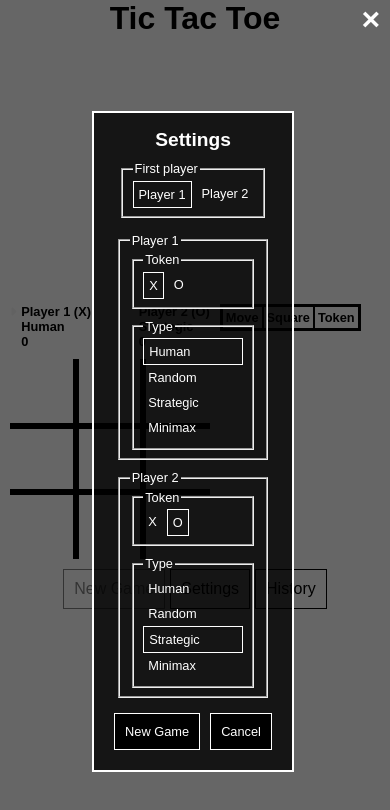
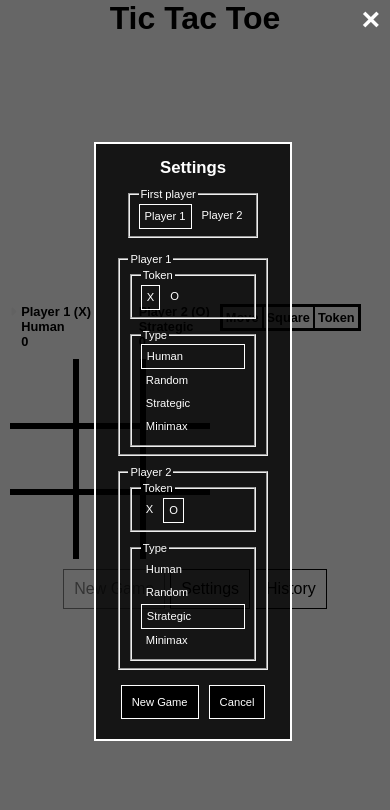
Before and after one commit to Zerazera/tic-tac-toe-2, a React (Vite) app: page / in a window 390 px wide. Shown: the top 810 px of the page. Built offline with nearby package versions, Linux system fonts and the light colour scheme.

Commit message:
Additional iphone changes

```diff
--- a/src/components/HistoryDetailModal/ControlBank.tsx
+++ b/src/components/HistoryDetailModal/ControlBank.tsx
@@ -10,6 +10,7 @@ const StyledControlBank = styled.div`
 `
 
 const ControlButton = styled.button`
+    color: black;
     background-color: rgba(0, 0, 0, 0);
     font-size: 2rem;
     border: none;
--- a/src/components/SettingsModal.tsx
+++ b/src/components/SettingsModal.tsx
@@ -25,7 +25,7 @@ const StyledSettingsModal = styled.div`
     font-size: 1rem;
 
     @media screen and ((width < 500px) or (height < 520px)) {
-        font-size: 0.8rem;
+        font-size: 0.7rem;
     }
 `
 
@@ -71,7 +71,7 @@ const Buttons = styled.div`
 
 const StyledModalButton = styled(ModalButton)`
     @media screen and (width < 500px) {
-        font-size: 0.8rem;
+        font-size: 0.7rem;
     }
 `
 
```
